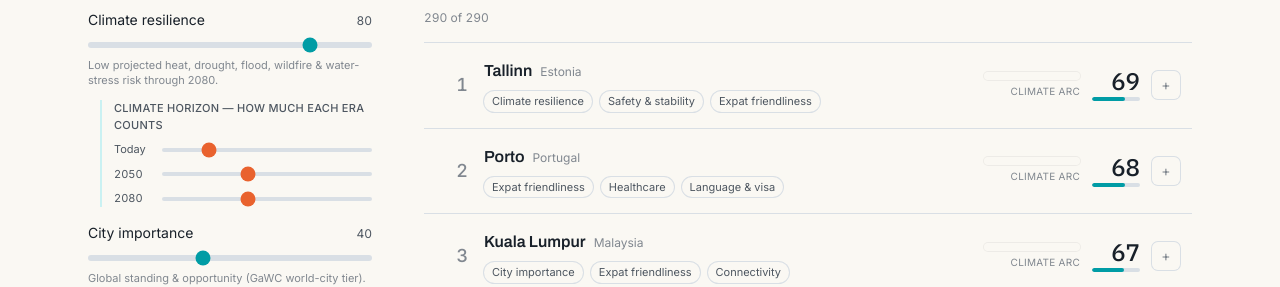
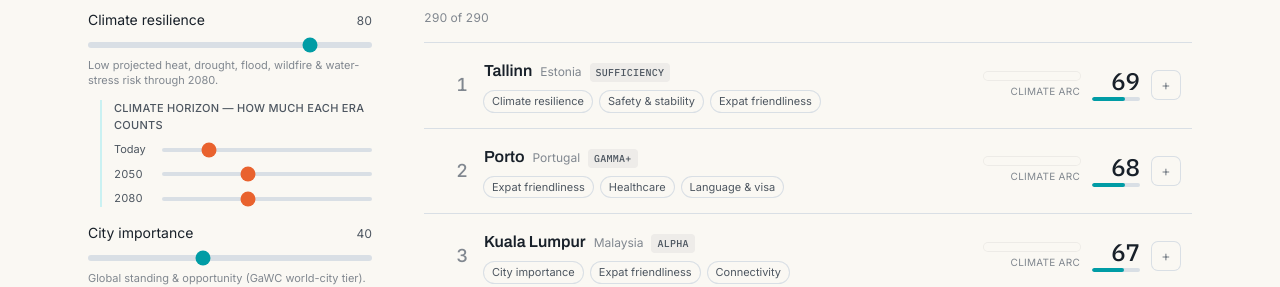
Before and after one commit to mheld/bellwether, a React (Vite) app: page / in a window 1280 px wide. Shown: the part 535-822 px from the top of the page. Built offline with nearby package versions, Linux system fonts and the light colour scheme.

Commit message:
feat: show GaWC tier badge on each ranking row

```diff
--- a/src/components/RankedList.tsx
+++ b/src/components/RankedList.tsx
@@ -50,6 +50,12 @@ function CityRow({ scored, rank }: { scored: ScoredCity; rank: number }) {
           <div className="flex items-baseline gap-2">
             <h3 className="truncate font-display text-base font-semibold text-ink">{city.name}</h3>
             <span className="truncate text-xs text-ink-faint">{city.country}</span>
+            <span
+              className="nums shrink-0 rounded bg-ink/5 px-1.5 py-0.5 font-mono text-[10px] font-medium uppercase tracking-wide text-ink-soft"
+              title={`GaWC world-city tier: ${city.factors.importance.value}`}
+            >
+              {city.factors.importance.value}
+            </span>
           </div>
           <div className="mt-2 flex flex-wrap items-center gap-x-2 gap-y-1">
             {strengths.map((s) => (
```
Also changed, not shown: src/data/dataset.json.
